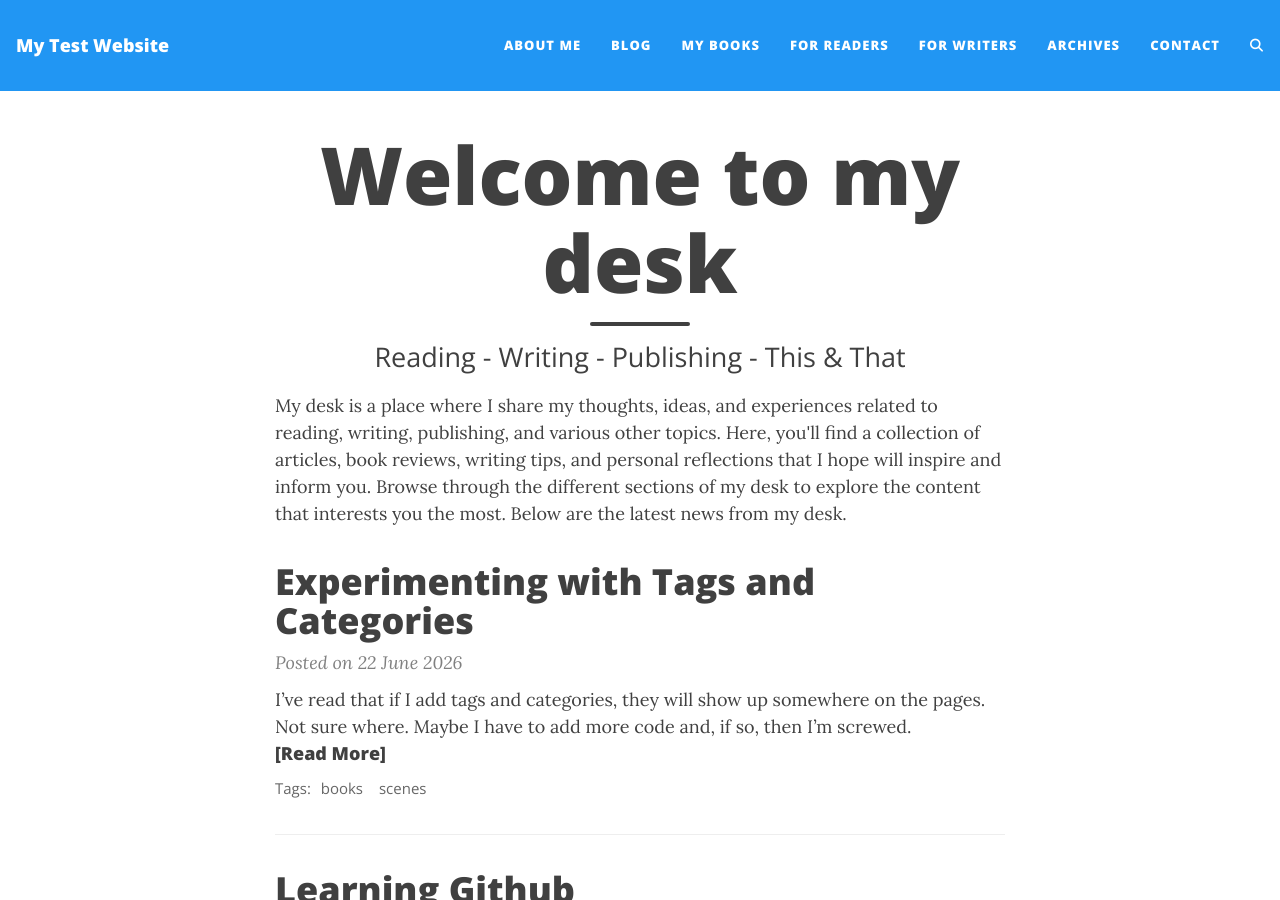
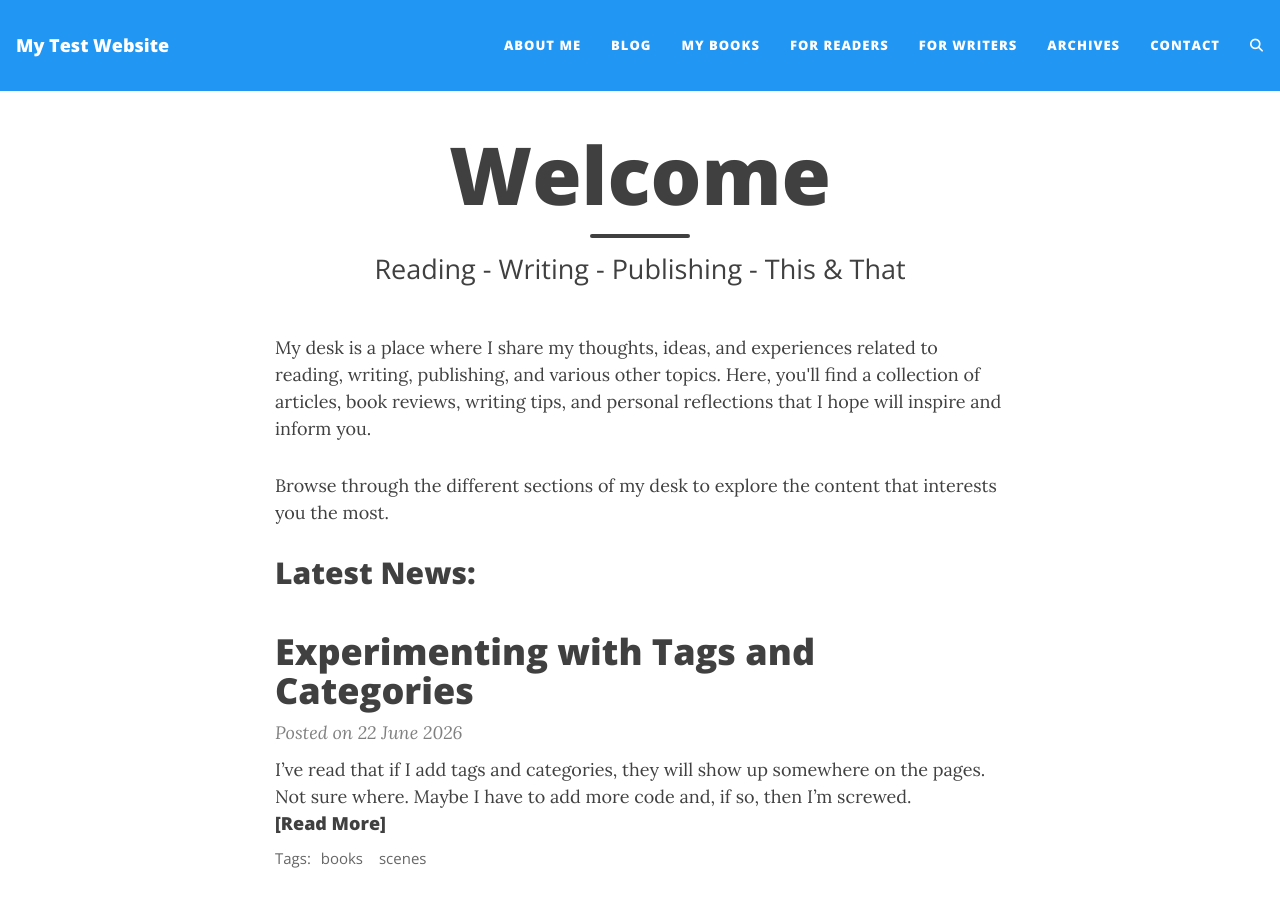
Before and after one commit to jd31122025-design/myblog, a Jekyll site: the page built from index.html, in a window 1280 px wide and 900 px high. Built offline with Jekyll 4.4.1, drawn with Linux system fonts in a browser that asks for light colours; the list of posts is cut into pages by our own code; comment, search, counter and statistics services are not loaded.

Commit message:
Update index.html

```diff
--- a/index.html
+++ b/index.html
@@ -1,13 +1,13 @@
 ---
 layout: home
-title: Welcome to my desk
+title: Welcome
 subtitle: Reading - Writing - Publishing - This & That
 ---
 
-My desk is a place where I share my thoughts, ideas, and experiences related to reading, writing, publishing, and
+<p>My desk is a place where I share my thoughts, ideas, and experiences related to reading, writing, publishing, and
 various other topics. Here, you'll find a collection of articles, book reviews, writing tips, and personal
-reflections that I hope will inspire and inform you.
+reflections that I hope will inspire and inform you.</p>
 
-Browse through the different sections of my desk to explore the content that interests you the most.
+<p>Browse through the different sections of my desk to explore the content that interests you the most.</p>
 
-Below are the latest news from my desk.
+<h2>Latest News:</h2>
```
